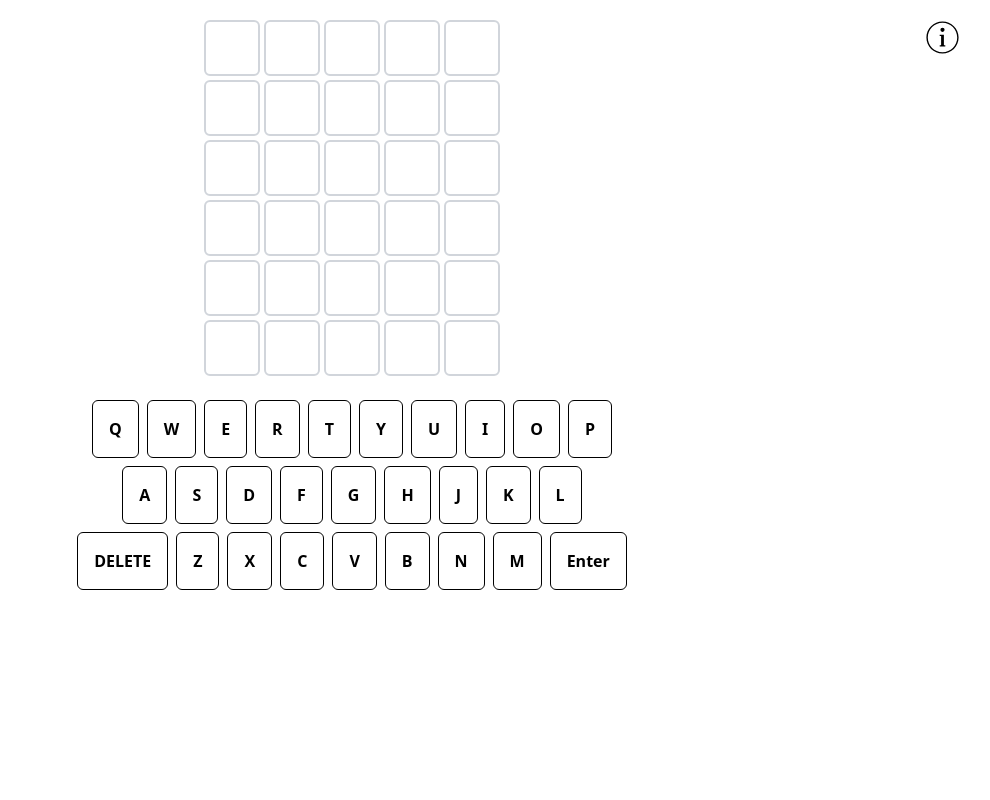
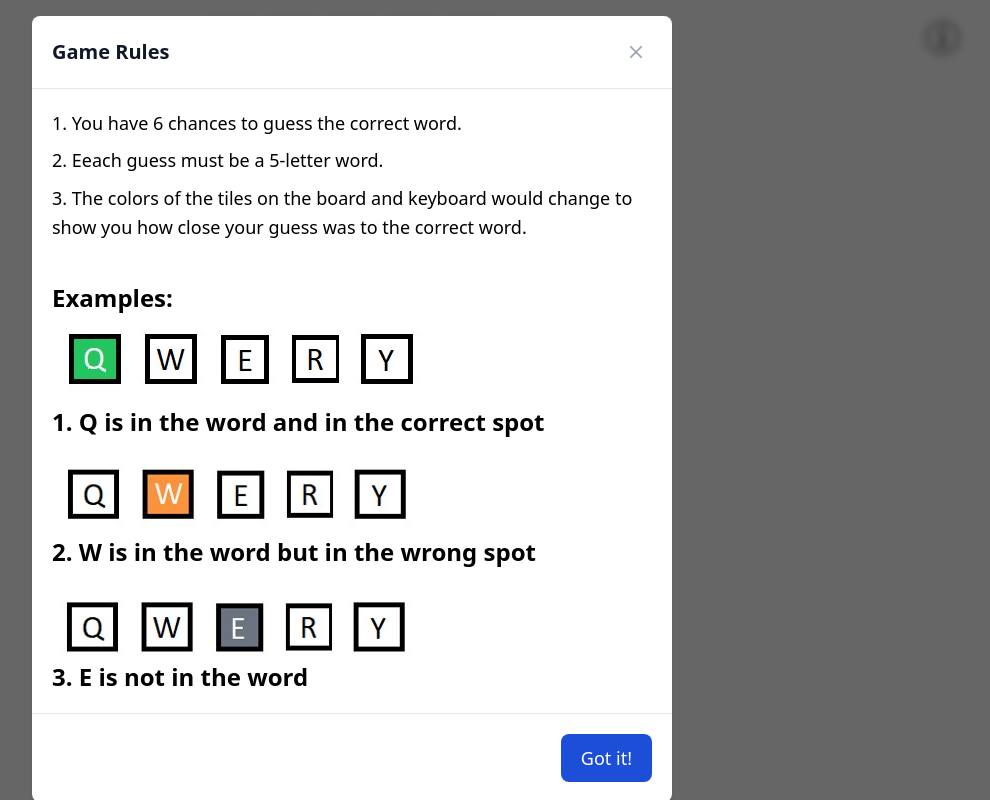
Before and after one commit to standimitrovv/wordle-react-ts, a React (Vite) app: page / in a window 1280 px wide. Shown: the whole page, without its empty margins (288-1278 px from the left). Built offline with nearby package versions, Linux system fonts and the light colour scheme.

Commit message:
feat: display the GameRulesModal if that's the user's first try

```diff
--- a/src/App.tsx
+++ b/src/App.tsx
@@ -24,7 +24,7 @@ export const App = () => {
   const [hasChanged, setHasChanged] = useState<boolean>(false);
 
   const [isGameRulesModalOpen, setIsGameRulesModalOpen] = useState<boolean>(
-    !!attempts
+    !attempts ? true : false
   );
 
   const [gameResult, setGameResult] = useState<GameResult | undefined>(
```
